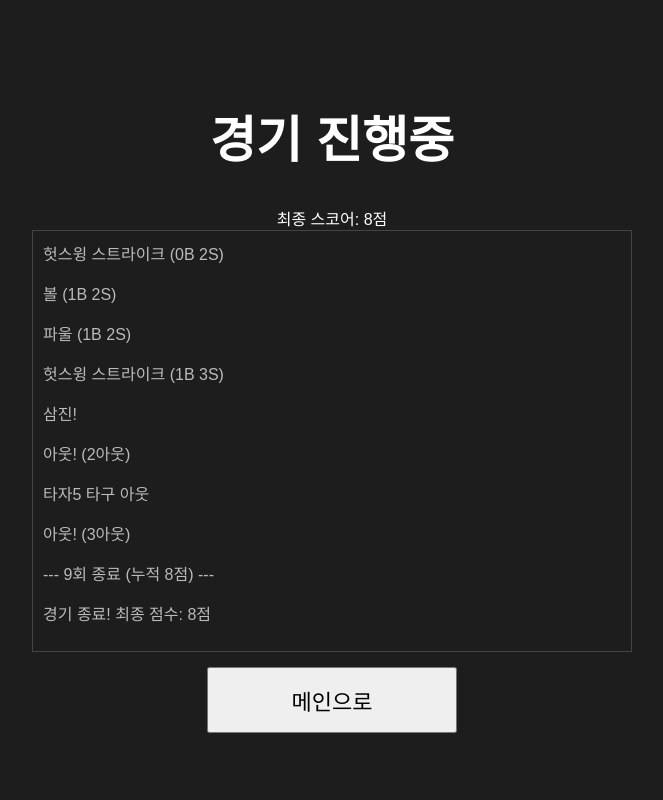
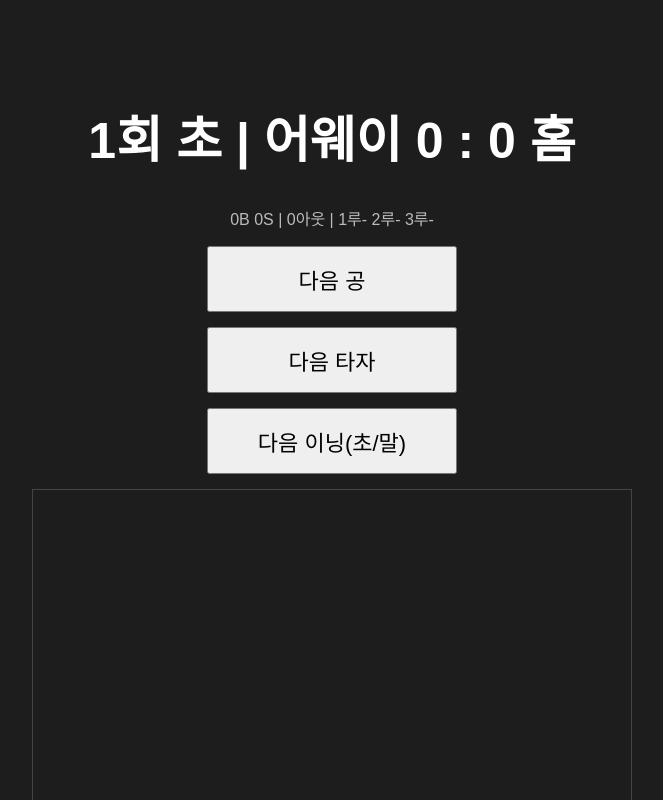
Before and after one commit to LEEMUYEONG/BALLSIM, a plain HTML site: page index.html in a window 1280 px wide. Both pictures are taken after a click on the button "경기 시작". Shown: the top 800 px of the page, without its empty margins (308-971 px from the left). Drawn offline with Linux system fonts and the light colour scheme.

Commit message:
경기 넘기는 것 단계 구현

```diff
--- a/game.js
+++ b/game.js
@@ -2,28 +2,52 @@ function clamp(value, min, max) {
     return Math.max(min, Math.min(max, value));
 }
 
+class Team {
+    constructor(name, lineup, pitcher) {
+        this.name = name;
+        this.lineup = lineup;
+        this.pitcher = pitcher;
+        this.batterIndex = 0;
+    }
+
+    get currentBatter() {
+        return this.lineup[this.batterIndex];
+    }
+
+    nextBatter() {
+        this.batterIndex = (this.batterIndex + 1) % this.lineup.length;
+    }
+}
+
 class Game {
-    constructor(lineup, pitcher, log) {
-        this.lineup = lineup;   // Player(batter) 9명
-        this.pitcher = pitcher; // Player(pitcher) 1명
+    constructor(awayTeam, homeTeam, log) {
+        this.away = awayTeam;
+        this.home = homeTeam;
         this.log = log;
 
         this.inning = 1;
         this.maxInning = 9;
+        this.topOfInning = true; // true = 초(어웨이 공격), false = 말(홈 공격)
 
         this.outs = 0;
         this.balls = 0;
         this.strikes = 0;
+        this.bases = [false, false, false];
 
-        this.bases = [false, false, false]; // [1루, 2루, 3루]
-        this.score = 0;
+        this.awayScore = 0;
+        this.homeScore = 0;
 
-        this.batterIndex = 0;
         this.isGameOver = false;
+        this.atBatOver = false;
+        this.halfInningOver = false;
     }
 
-    get currentBatter() {
-        return this.lineup[this.batterIndex];
+    get battingTeam() {
+        return this.topOfInning ? this.away : this.home;
+    }
+
+    get pitchingTeam() {
+        return this.topOfInning ? this.home : this.away;
     }
 
     resetCount() {
@@ -31,15 +55,15 @@ class Game {
         this.strikes = 0;
     }
 
-    // 투구 1회 진행
     throwPitch() {
-        if (this.isGameOver) return;
+        if (this.isGameOver || this.halfInningOver) return;
 
-        const pitcher = this.pitcher;
-        const batter = this.currentBatter;
+        this.atBatOver = false;
 
-        // 1) 스트라이크존 판정
-        const strikeZoneChance = 0.45 + (pitcher.stats.control / 100) * 0.2; // 0.45~0.65
+        const pitcher = this.pitchingTeam.pitcher;
+        const batter = this.battingTeam.currentBatter;
+
+        const strikeZoneChance = 0.45 + (pitcher.stats.control / 100) * 0.2;
         const inZone = Math.random() < strikeZoneChance;
 
         if (!inZone) {
@@ -49,7 +73,6 @@ class Game {
             return;
         }
 
-        // 2) 컨택 판정
         const contactChance = clamp(0.5 + (batter.stats.contact - pitcher.stats.stuff) / 200, 0.1, 0.9);
         const madeContact = Math.random() < contactChance;
 
@@ -60,19 +83,17 @@ class Game {
             return;
         }
 
-        // 3) 파울 판정
         if (Math.random() < 0.35) {
             if (this.strikes < 2) this.strikes++;
             this.log.add(`파울 (${this.balls}B ${this.strikes}S)`);
             return;
         }
 
-        // 4) 인플레이 타구 결과 판정
         this.resolveBattedBall();
     }
 
     resolveBattedBall() {
-        const batter = this.currentBatter;
+        const batter = this.battingTeam.currentBatter;
         const power = batter.stats.power;
         const rand = Math.random() * 100;
 
@@ -95,14 +116,19 @@ class Game {
         }
     }
 
+    addScore(runs) {
+        if (this.topOfInning) this.awayScore += runs;
+        else this.homeScore += runs;
+    }
+
     hit(bases) {
-        const batter = this.currentBatter;
+        const batter = this.battingTeam.currentBatter;
         const names = ["", "1루타", "2루타", "3루타", "홈런"];
         this.log.add(`${batter.name} ${names[bases]}!`);
 
         if (bases === 4) {
             const runners = this.bases.filter(b => b).length;
-            this.score += runners + 1;
+            this.addScore(runners + 1);
             this.bases = [false, false, false];
             this.log.add(`${runners + 1}점 득점!`);
         } else {
@@ -122,23 +148,24 @@ class Game {
             else newBases[batterPos] = true;
 
             this.bases = newBases;
-            this.score += runsScored;
-            if (runsScored > 0) this.log.add(`${runsScored}점 득점!`);
+            if (runsScored > 0) {
+                this.addScore(runsScored);
+                this.log.add(`${runsScored}점 득점!`);
+            }
         }
 
-        this.resetCount();
-        this.nextBatter();
+        this.endAtBat();
     }
 
     walk() {
-        const batter = this.currentBatter;
+        const batter = this.battingTeam.currentBatter;
         this.log.add(`${batter.name} 볼넷 출루`);
 
         const newBases = [...this.bases];
         if (newBases[0]) {
             if (newBases[1]) {
                 if (newBases[2]) {
-                    this.score++;
+                    this.addScore(1);
                     this.log.add(`밀어내기 득점!`);
                 }
                 newBases[2] = true;
@@ -148,8 +175,7 @@ class Game {
         newBases[0] = true;
         this.bases = newBases;
 
-        this.resetCount();
-        this.nextBatter();
+        this.endAtBat();
     }
 
     strikeOut() {
@@ -160,26 +186,74 @@ class Game {
     out() {
         this.outs++;
         this.log.add(`아웃! (${this.outs}아웃)`);
-        this.resetCount();
-        this.nextBatter();
-        this.checkInningEnd();
+        this.endAtBat();
+
+        if (this.outs >= 3) {
+            this.endHalfInning();
+        }
     }
 
-    nextBatter() {
-        this.batterIndex = (this.batterIndex + 1) % this.lineup.length;
+    endAtBat() {
+        this.resetCount();
+        this.battingTeam.nextBatter();
+        this.atBatOver = true;
     }
 
-    checkInningEnd() {
-        if (this.outs >= 3) {
-            this.log.add(`--- ${this.inning}회 종료 (누적 ${this.score}점) ---`);
-            this.outs = 0;
-            this.bases = [false, false, false];
+    endHalfInning() {
+        const half = this.topOfInning ? "초" : "말";
+        this.log.add(`--- ${this.inning}회 ${half} 종료 (어웨이 ${this.awayScore} : 홈 ${this.homeScore}) ---`);
+
+        this.outs = 0;
+        this.bases = [false, false, false];
+        this.halfInningOver = true;
+
+        if (!this.topOfInning) {
             this.inning++;
-
             if (this.inning > this.maxInning) {
                 this.isGameOver = true;
-                this.log.add(`경기 종료! 최종 점수: ${this.score}점`);
+                this.log.add(`경기 종료! 최종 스코어 어웨이 ${this.awayScore} : 홈 ${this.homeScore}`);
             }
         }
     }
+
+    proceedToNextHalf() {
+        if (this.isGameOver) return;
+        this.topOfInning = !this.topOfInning;
+        this.halfInningOver = false;
+        this.log.add(`--- ${this.inning}회 ${this.topOfInning ? "초" : "말"} 시작 ---`);
+    }
+
+    // ===== 버튼에서 호출할 단위별 진행 함수 =====
+
+    stepPitch() {
+        if (this.isGameOver) return;
+        if (this.halfInningOver) {
+            this.proceedToNextHalf();
+            return;
+        }
+        this.throwPitch();
+    }
+
+    stepBatter() {
+        if (this.isGameOver) return;
+        if (this.halfInningOver) {
+            this.proceedToNextHalf();
+            return;
+        }
+        this.atBatOver = false;
+        while (!this.atBatOver && !this.halfInningOver && !this.isGameOver) {
+            this.throwPitch();
+        }
+    }
+
+    stepHalfInning() {
+        if (this.isGameOver) return;
+        if (this.halfInningOver) {
+            this.proceedToNextHalf();
+            return;
+        }
+        while (!this.halfInningOver && !this.isGameOver) {
+            this.throwPitch();
+        }
+    }
 }
--- a/index.html
+++ b/index.html
@@ -24,9 +24,14 @@
 </div>
 
 <div class="container" id="gameScreen" style="display:none; width:600px;">
-    <h1>경기 진행중</h1>
-    <div id="scoreBoard"></div>
-    <div id="logBox" style="text-align:left; height:400px; overflow-y:auto; border:1px solid #444; padding:10px;"></div>
+    <h1 id="scoreBoard">0회 초 | 어웨이 0 : 0 홈</h1>
+    <p id="statusLine">0B 0S | 0아웃 | 주자: -</p>
+
+    <button id="btnNextPitch">다음 공</button>
+    <button id="btnNextBatter">다음 타자</button>
+    <button id="btnNextHalfInning">다음 이닝(초/말)</button>
+
+    <div id="logBox" style="text-align:left; height:350px; overflow-y:auto; border:1px solid #444; padding:10px; margin-top:15px;"></div>
     <button id="btnBackToMain">메인으로</button>
 </div>
 
--- a/main.js
+++ b/main.js
@@ -4,11 +4,15 @@ const mainScreen = document.getElementById("mainScreen");
 const gameScreen = document.getElementById("gameScreen");
 const logBox = document.getElementById("logBox");
 const scoreBoard = document.getElementById("scoreBoard");
+const statusLine = document.getElementById("statusLine");
+
+let game = null;
 
 document.getElementById("btnPlayGame").addEventListener("click", () => {
     mainScreen.style.display = "none";
     gameScreen.style.display = "block";
-    startGame();
+    setupGame();
+    updateUI();
 });
 
 document.getElementById("btnBackToMain").addEventListener("click", () => {
@@ -17,17 +21,30 @@ document.getElementById("btnBackToMain").addEventListener("click", () => {
     logBox.innerHTML = "";
 });
 
-// 나머지 버튼은 아직 미구현
 ["btnSeason", "btnTeam", "btnPlayers", "btnSettings"].forEach(id => {
     document.getElementById(id).addEventListener("click", () => {
         alert("아직 준비중인 기능입니다.");
     });
 });
 
-function startGame() {
+document.getElementById("btnNextPitch").addEventListener("click", () => {
+    game.stepPitch();
+    updateUI();
+});
+
+document.getElementById("btnNextBatter").addEventListener("click", () => {
+    game.stepBatter();
+    updateUI();
+});
+
+document.getElementById("btnNextHalfInning").addEventListener("click", () => {
+    game.stepHalfInning();
+    updateUI();
+});
+
+function setupGame() {
     const log = new Log();
 
-    // 로그 추가될 때마다 화면에도 출력
     const originalAdd = log.add.bind(log);
     log.add = (message) => {
         originalAdd(message);
@@ -37,15 +54,25 @@ function startGame() {
         logBox.scrollTop = logBox.scrollHeight;
     };
 
-    const lineup = Array.from({ length: 9 }, (_, i) => createBatter(`타자${i + 1}`));
-    const pitcher = createPitcher("상대투수");
-    const game = new Game(lineup, pitcher, log);
+    const awayLineup = Array.from({ length: 9 }, (_, i) => createBatter(`어웨이타자${i + 1}`));
+    const awayPitcher = createPitcher("어웨이투수");
+    const awayTeam = new Team("어웨이", awayLineup, awayPitcher);
 
-    scoreBoard.textContent = "경기 시작!";
+    const homeLineup = Array.from({ length: 9 }, (_, i) => createBatter(`홈타자${i + 1}`));
+    const homePitcher = createPitcher("홈투수");
+    const homeTeam = new Team("홈", homeLineup, homePitcher);
 
-    while (!game.isGameOver) {
-        game.throwPitch();
+    game = new Game(awayTeam, homeTeam, log);
+}
+
+function updateUI() {
+    const half = game.topOfInning ? "초" : "말";
+    scoreBoard.textContent = `${game.inning}회 ${half} | 어웨이 ${game.awayScore} : ${game.homeScore} 홈`;
+
+    const baseText = `1루${game.bases[0] ? "●" : "-"} 2루${game.bases[1] ? "●" : "-"} 3루${game.bases[2] ? "●" : "-"}`;
+    statusLine.textContent = `${game.balls}B ${game.strikes}S | ${game.outs}아웃 | ${baseText}`;
+
+    if (game.isGameOver) {
+        statusLine.textContent += " | 경기 종료";
     }
-
-    scoreBoard.textContent = `최종 스코어: ${game.score}점`;
 }
```
